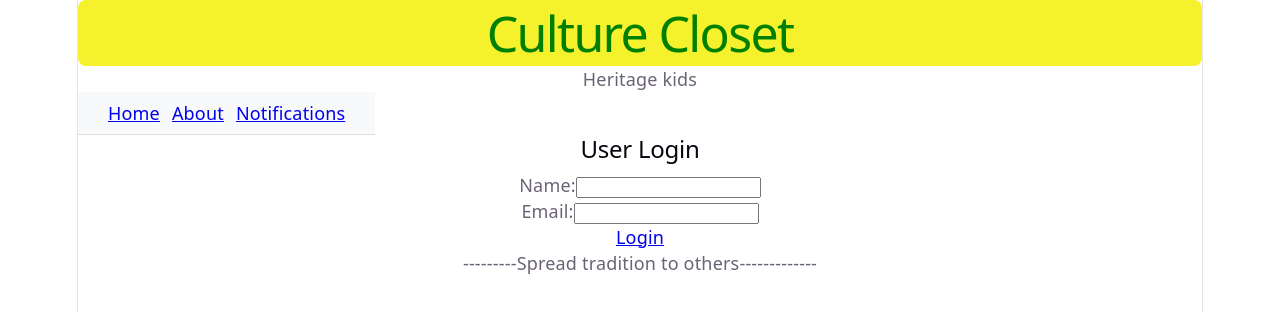
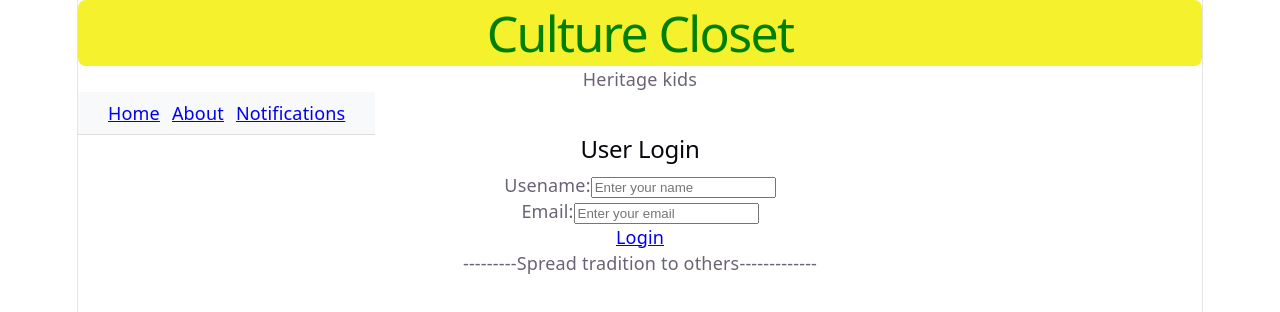
Before and after one commit to vinuthagr2023/unit1-project-culture-closet, a React (Vite) app: page /user-login in a window 1280 px wide. Shown: the top 312 px of the page. Built offline with nearby package versions, Linux system fonts and the light colour scheme.

Commit message:
User login is created

```diff
--- a/src/App.jsx
+++ b/src/App.jsx
@@ -57,8 +57,8 @@ function App() {
           <Route path="/about" element={<AboutPage />} />
           <Route path='/recent-dresses' element={<RecentDresses dresses={dressList}/>}/>
           <Route path="/donor-login" element={<DonorLogin onLogin={handleLogin} />} />
-          <Route path="/user-login" element={<UserLogin />} />
-          <Route path="/add-dress" element={<AddDress onAddDress={handleAddDress}/>} />
+          <Route path="/user-login" element={<UserLogin onAddDress={handleAddDress} user={user}/>} />
+          <Route path="/add-dress" element={<AddDress onAddDress={handleAddDress} user={user}/>} />
           <Route path="/browse-dresses" element = {<BrowseDresses dresses = {dressList}/>}/>
         </Routes>
       </main>
--- a/src/components/AddDress.jsx
+++ b/src/components/AddDress.jsx
@@ -1,9 +1,12 @@
-import { useState } from "react";
+import { useState, useEffect } from "react";
+import { Link } from "react-router-dom";
+import LandingPage from "./LandingPage";
+import dress11 from '../images/kids-dress-image11.jpg';
 
-function AddDress({ onAddDress }) {
+function AddDress({ onAddDress, user }) {
     const [showForm, setShowForm] = useState(false);
     const [successMessage, setSuccessMessage] = useState("");
-
+    const [loginWarning, setLoginWarning] = useState("");
     const [addedDresses, setAddedDresses] = useState([]);
 
     const [formData, setFormData] = useState({
@@ -13,7 +16,18 @@ function AddDress({ onAddDress }) {
         age: '',
         size: '',
         condition: '',
+        imageUrl: ""
     });
+
+    // Clear all local states when the user logs out
+    useEffect(() => {
+        if (!user) {
+            setAddedDresses([]);
+            setSuccessMessage("");
+            setLoginWarning("");
+            setShowForm(false);
+        }
+    }, [user]);
 
     const handleChange = (e) => {
         const { name, value } = e.target;
@@ -24,6 +38,11 @@ function AddDress({ onAddDress }) {
     };
 
     const handleShowForm = () => {
+        if (!user) {
+            setLoginWarning("Please login to add a dress!");
+            return;
+        }
+        setLoginWarning("");
         setShowForm(true);
         setSuccessMessage("");
         setLastAddedDress(null);
@@ -50,7 +69,8 @@ function AddDress({ onAddDress }) {
             gender: "",
             age: "",
             size: "",
-            condition: ''
+            condition: '',
+            imageUrl: "",
         });
 
         setShowForm(false);
@@ -59,13 +79,18 @@ function AddDress({ onAddDress }) {
     return (
         <div className="add-dress-container">
             <h2> Donor Portal</h2>
+            {loginWarning && (
+                <p>{loginWarning}
+                    <Link to="/donor-login">Click here to Login</Link>
+                </p>
+            )}
             {successMessage && (
                 <p style={{ color: "green", fontWeight: "bold" }}>{successMessage}</p>
             )}
 
             {!showForm && (
                 <button onClick={handleShowForm} className="add-btn">
-                    {addedDresses.length>0 ? "Add another dress" : "Add a Dress"}
+                    {addedDresses.length > 0 ? "Add another dress" : "Add a Dress"}
                 </button>
             )}
 
@@ -99,6 +124,11 @@ function AddDress({ onAddDress }) {
                         <input type="text" name="condition" value={formData.condition} onChange={handleChange}
                             required /><br />
                     </label>
+                    <label>Photo:
+                        <input type="url" name="imageUrl" value={formData.imageUrl} onChange={handleChange}
+                        />
+
+                    </label>
 
                     <button type="submit">Submit Dress</button>
                     <button type="button" onClick={() => setShowForm(false)}>
@@ -113,12 +143,15 @@ function AddDress({ onAddDress }) {
                     {addedDresses.map((dress) => (
                         <div
                             key={dress.id}>
+                            {dress.imageUrl && (<img src={dress.imageUrl} alt={dress.itemName} />)}
+
                             <p><strong>ID:</strong> {dress.id}</p>
                             <p><strong>Name:</strong> {dress.itemName}</p>
                             <p><strong>Style:</strong>{dress.traditionStyle}</p>
                             <p><strong>Gender:</strong>{dress.gender}</p>
                             <p><strong>Age:</strong>{dress.age}</p>
                             <p><strong>Size:</strong>{dress.size}</p>
+
                         </div>
 
                     ))}
--- a/src/components/DonorLogin.jsx
+++ b/src/components/DonorLogin.jsx
@@ -18,13 +18,19 @@ function DonorLogin({onLogin}) {
     };
 
     const handleLoginClick=(e)=>{
-        if(!formData.userName.trim() || !formData.email.trim()){
-            e.preventDefault();
-            alert("Please fill out both Name and Email!");
+        const name = formData.name?formData.name.trim():"";
+        const email = formData.email?formData.email.trim():"";
+
+        if(!name || !email){
+            if(e&& typeof e.preventDefault==="function"){
+                 e.preventDefault();
+            }
+           alert("Please fill out both Name and Email!");
             return;
         }
+        // Pass validated name to parent state
         if(typeof onLogin==="function"){
-            onLogin(formData.userName.trim()); // Pass username to App.jsx state
+            onLogin(name); // Pass username to App.jsx state
         }
     };
 
@@ -34,7 +40,7 @@ function DonorLogin({onLogin}) {
             <h2> Donor Login </h2>
             <form onSubmit={(e)=>e.preventDefault()}>
                 <label> Usename:
-                    <input type="text" name="userName" value={formData.userName} onChange={handleChange}
+                    <input type="text" name="name" value={formData.name} onChange={handleChange}
                     placeholder="Enter your name"
                     required />
                 </label><br />
--- a/src/components/UserLogin.jsx
+++ b/src/components/UserLogin.jsx
@@ -1,8 +1,10 @@
 import { useState } from "react";
 import { Link } from "react-router-dom";
+import BrowseDresses from "./BrowseDresses";
 
 function UserLogin(){
-     const [formData, setFormData] = useState({
+    const [usernameInput,setUsernameInput] = useState("");
+    const [formData, setFormData] = useState({
         name: "",
         email: "",
     });
@@ -15,22 +17,37 @@ function UserLogin(){
         }));
     };
 
-   const handleLoginClick=(e)=>{
-        if(!formData.name || !formData.email){
-            e.preventDefault();
-            alert("Please fill out both Name and Email!");
+    const handleLoginClick=(e)=>{
+        const name = formData.name?formData.name.trim():"";
+        const email = formData.email?formData.email.trim():"";
+
+        if(!name || !email){
+            if(e&& typeof e.preventDefault==="function"){
+                 e.preventDefault();
+            }
+           alert("Please fill out both Name and Email!");
+            return;
+        }
+        // Pass validated name to parent state
+        if(typeof onLogin==="function"){
+            onLogin(name); // Pass username to App.jsx state
         }
     };
 
+
     return (
-        <div>
+        <div className="login-container">
             <h2> User Login </h2>
-            <form onSubmit={handleLoginClick}>
-                <label> Name:
-                    <input type="text" name="name" value={formData.name} onChange={handleChange} />
+            <form onSubmit={(e)=>e.preventDefault()}>
+                <label> Usename:
+                    <input type="text" name="name" value={formData.name} onChange={handleChange}
+                    placeholder="Enter your name"
+                    required />
                 </label><br />
                 <label> Email:
-                    <input type="email" name="email" value={formData.email} onChange={handleChange}/>
+                    <input type="email" name="email" value={formData.email} onChange={handleChange}
+                     placeholder="Enter your email"
+                    required/>
                 </label><br/>
 
                 <Link to="/browse-dresses" onClick={handleLoginClick} className="Ulogin-button">
```
Lines whose indentation alone changed are shown as unchanged.
